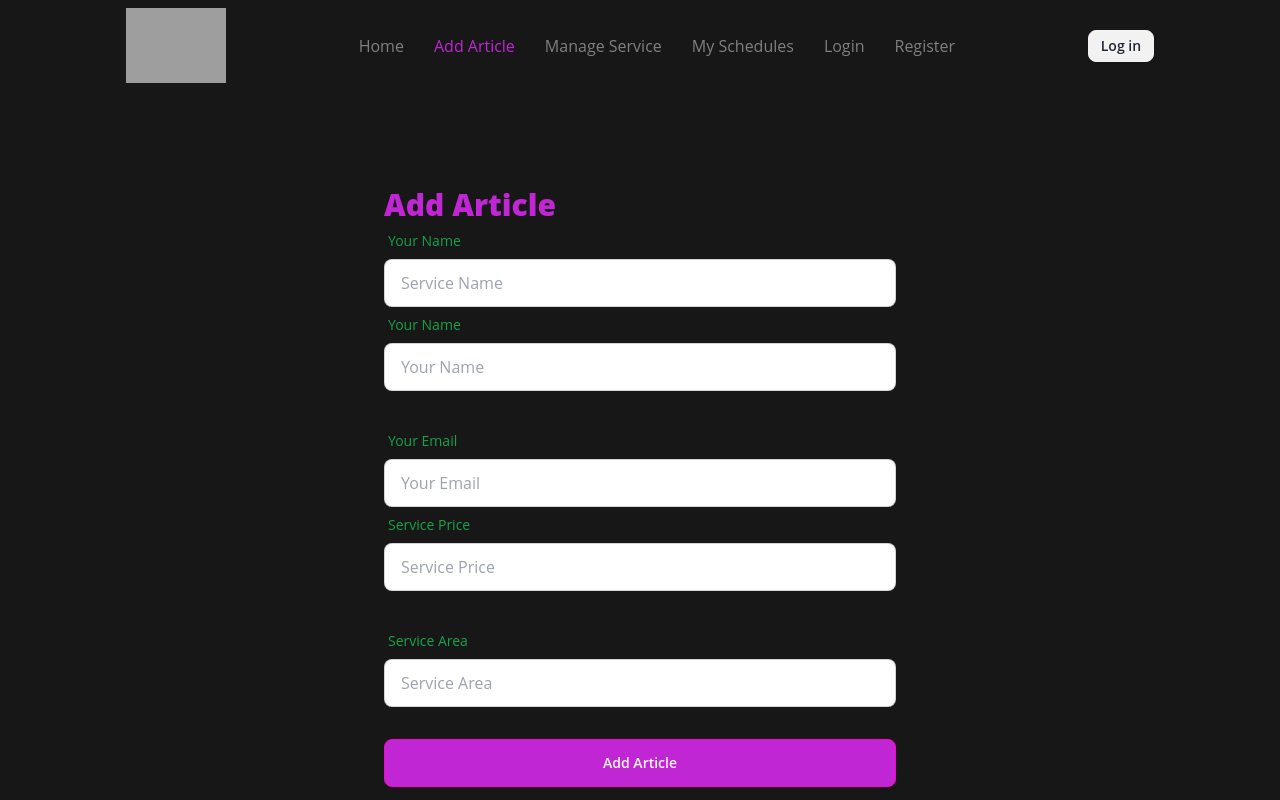
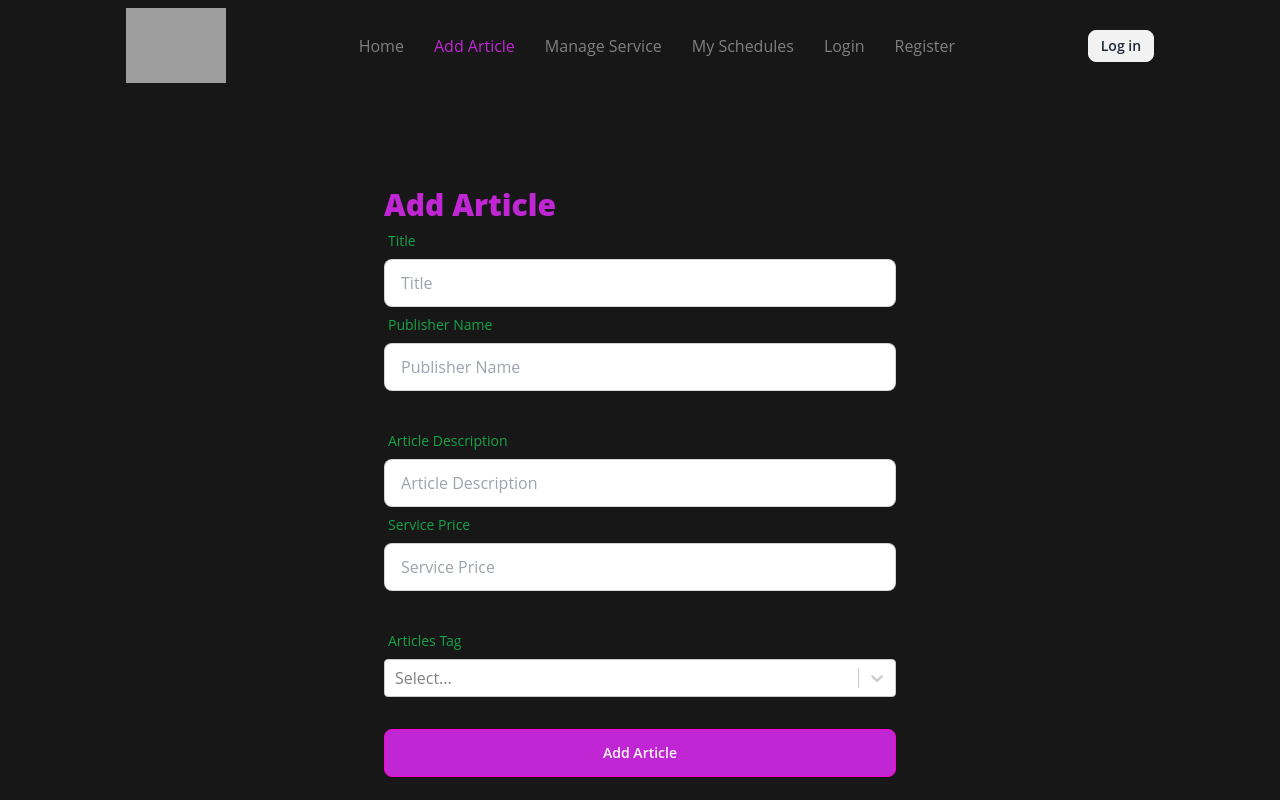
Before and after one commit to nirobutso140/Newsportal-web-app, a React (Vite) app: page /AddArticle in a window 1280 px wide. Shown: the top 800 px of the page. Built offline with nearby package versions, Linux system fonts and the light colour scheme; no server answers; grey boxes are pictures that could not be loaded.

Commit message:
create multi tag input field and select multiple tag

```diff
--- a/package.json
+++ b/package.json
@@ -18,6 +18,7 @@
     "react-dom": "^18.2.0",
     "react-responsive-carousel": "^3.2.23",
     "react-router-dom": "^6.20.0",
+    "react-select": "^5.8.0",
     "sort-by": "^1.2.0",
     "sweetalert": "^2.1.2"
   },
--- a/src/pages/ArticleAdding/Artical.jsx
+++ b/src/pages/ArticleAdding/Artical.jsx
@@ -1,29 +1,40 @@
 import Title from '../../components/Container/Title';
 import './Article.css'
+import Select from 'react-select';
+
 
 const Artical = () => {
+
+    const options = [
+        { value: 'Technology', label: 'Technology' },
+        { value: 'Business', label: 'Business' },
+        { value: 'Science', label: 'Science' },
+        { value: 'Health', label: 'Health' },
+        { value: 'Sports', label: 'Sports' },
+      ];
+
     return (
         <>
 
             <div className="py-24 form">
-            <Title>Add Article</Title>
+                <Title>Add Article</Title>
                 <form>
                     {/* form name and quantity row */}
                     <div className="mb-8">
                         <div className="form-control w-full">
                             <label className="label">
-                               <span className="label-text text-green-600">Your Name</span>
+                                <span className="label-text text-green-600">Title</span>
                             </label>
                             <label className="input-group">
-                                <input type="text" name="service" placeholder="Service Name" className="input input-bordered w-full" />
+                                <input type="text" name="service" placeholder="Title" className="input input-bordered w-full" />
                             </label>
                         </div>
                         <div className="form-control w-full">
                             <label className="label">
-                                <span className="label-text text-green-600">Your Name</span>
+                                <span className="label-text text-green-600">Publisher Name</span>
                             </label>
                             <label className="input-group w-full">
-                                <input type="text" name="name" placeholder="Your Name" className="input input-bordered w-full"  readOnly />
+                                <input type="text" name="name" placeholder="Publisher Name" className="input input-bordered w-full" readOnly />
                             </label>
                         </div>
                     </div>
@@ -31,10 +42,10 @@ const Artical = () => {
                     <div className="mb-8">
                         <div className="form-control w-full">
                             <label className="label">
-                                <span className="label-text text-green-600">Your Email</span>
+                                <span className="label-text text-green-600">Article Description</span>
                             </label>
                             <label className="input-group">
-                                <input type="text" name="email" placeholder="Your Email" className="input input-bordered w-full" readOnly />
+                                <input type="text" name="email" placeholder="Article Description" className="input input-bordered w-full" readOnly />
                             </label>
                         </div>
                         <div className="form-control w-full">
@@ -50,16 +61,16 @@ const Artical = () => {
                     <div className="mb-8">
                         <div className="form-control w-full">
                             <label className="label">
-                                <span className="label-text text-green-600">Service Area</span>
+                                <span className="label-text text-green-600">Articles Tag</span>
                             </label>
-                            <label className="input-group">
-                                <input type="text" name="area" placeholder="Service Area" className="input input-bordered w-full" />
+                            <label className="input-group w-full">
+                               <Select options={options} isMulti/>
                             </label>
                         </div>
                     </div>
                     {/* form Photo url row */}
 
-                    <input type="submit" value="Add Article" className="btn btn-block btn-secondary bg-fuchsia-600 w-full"/>
+                    <input type="submit" value="Add Article" className="btn btn-block btn-secondary bg-fuchsia-600 w-full" />
 
                 </form>
             </div>
```
Also changed, not shown: 1 other file (tests, documents, lock files or other folders).
